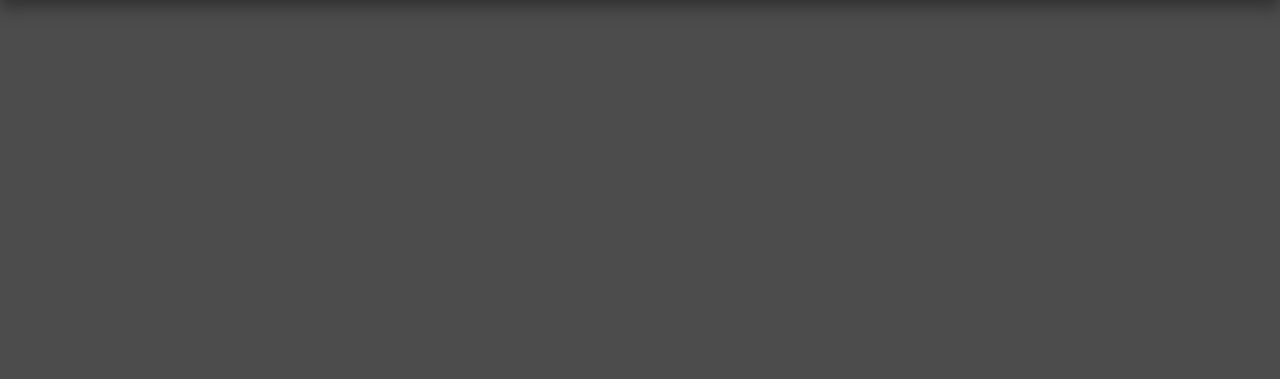
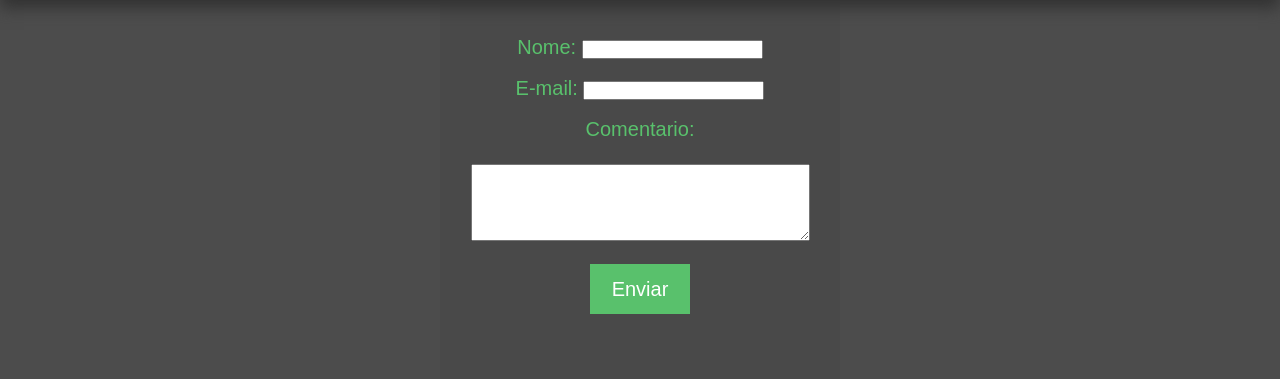
Before and after one commit to ademir2011/SiteMusic, a PHP site: page /_HTML/partitura.php in a window 1280 px wide. Shown: the part 150-529 px from the top of the page. Run offline with PHP 8.4, Linux system fonts and the light colour scheme.

Commit message:
Atualizando 3.0

```diff
--- /dev/null
+++ b/_CSS/escolha.css
@@ -0,0 +1,30 @@
+.form
+{
+	width: 400px;
+	height: 380px;
+	background-color: #494949;
+	font-family: Arial;
+
+}
+
+.form ul li
+{
+
+	list-style:none;
+	color: #59C16C;
+	font-size: 20px;
+}
+
+input[type=submit]{
+	width: 100px;
+	height: 50px;
+	border: 0px;
+	font-size: 20px;
+	background-color: #59C16C;
+	color: white;
+}
+
+input[type=submit]:hover{
+	color: #59C16C;
+	background-color: #4C4C4C;
+}
--- a/_CSS/index.css
+++ b/_CSS/index.css
@@ -18,7 +18,6 @@ body, html {
 
 .BarraMenu
 {
-	float: left;
 	position: relative;
 	width: 100%;
 	height: 150px;
@@ -47,12 +46,11 @@ body, html {
 
 .BarraMenu ul li a
 {
-	color: #CECECE;
+	color: #EEEEEE;
 	font-size: 20px;
 	padding: 10px 0;
 	font-family: Verdana;
 	text-decoration: none;
-	color: #EEEEEE;
 }
 
 .BarraMenu a:hover
--- a/_HTML/partitura.php
+++ b/_HTML/partitura.php
@@ -3,16 +3,21 @@
 <head>
 	<meta charset="utf-8">
 	<link rel="stylesheet" type="text/css" href="../_CSS/index.css">
+	<link rel="stylesheet" type="text/css" href="../_CSS/escolha.css">
 	<title>MUSIC SITE</title>
 
 </head>
 <body>
 
 <?php
+	require '../_PHP/header.php';
+?>
 
-	require '../_PHP/header.php';
 
+<?php
+	require '../_PHP/cadastroArranjos.php';
 ?>
+
 
 </body>
 </html>
--- /dev/null
+++ b/_PHP/cadastroArranjos.php
@@ -0,0 +1,24 @@
+
+
+
+
+
+
+<center>
+	<form class="form" method="post" action="<?php echo htmlspecialchars($_SERVER["PHP_SELF"]);?>">
+	   <br><br>
+	   <ul>
+	   		<?php
+	   			$formulario = array('<li>Nome: <input type="text" name="name"></li>',
+	   								'<li>E-mail: <input type="text" name="email"></li>',
+	   								'<li>Comentario: <br><br> <textarea name="comment" rows="5" cols="40"></textarea></li>',
+	   								'<input type="submit" name="submit" value="Enviar">');
+
+	   			for ($i = 0; $i < count($formulario); $i++) {
+	   				echo $formulario[$i].'<br/>';
+	   			}
+	   		?>
+
+	   </ul>
+	</form>
+</center>
```
